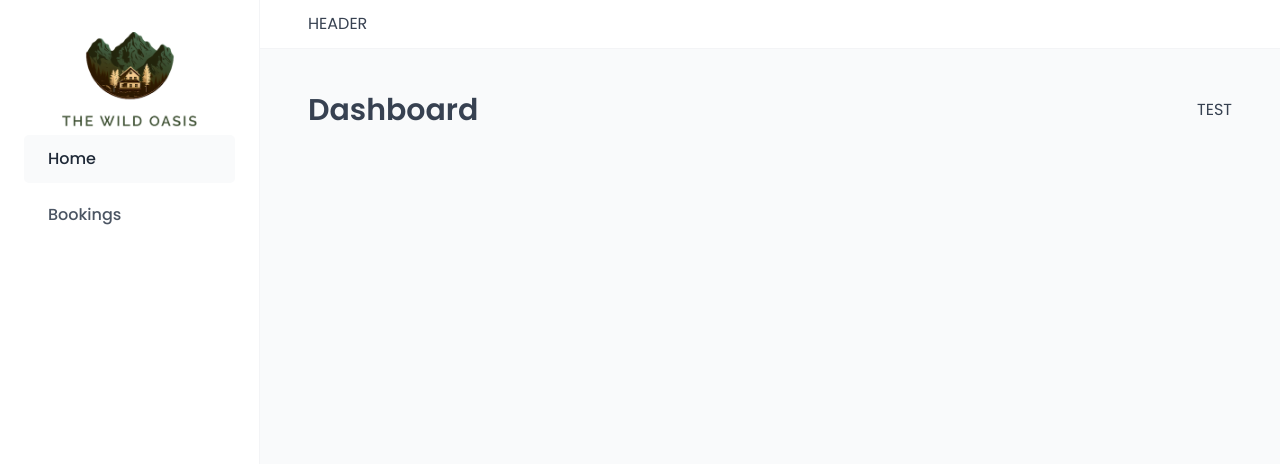
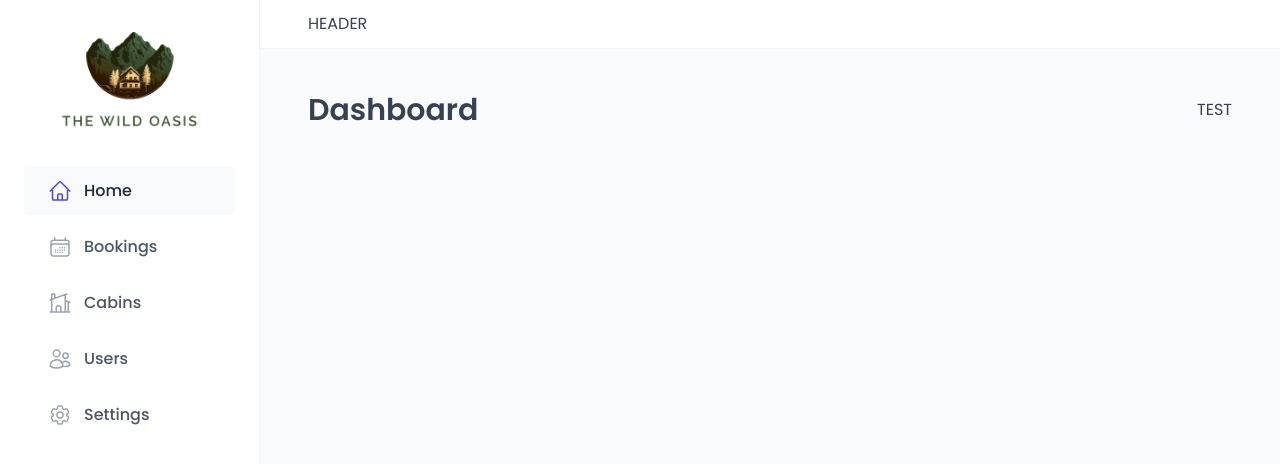
Before and after one commit to platisam/The_Wild_Oasis, a React (Vite) app: page /dashboard in a window 1280 px wide. Shown: the top 464 px of the page. Built offline with nearby package versions, Linux system fonts and the light colour scheme; a web font is replaced by a local one.

Commit message:
adding react icon for each element in NavList

```diff
--- a/src/ui/MainNav.jsx
+++ b/src/ui/MainNav.jsx
@@ -1,5 +1,12 @@
 import { NavLink } from "react-router-dom";
 import styled from "styled-components";
+import {
+  HiOutlineHome,
+  HiOutlineHomeModern,
+  HiOutlineCalendarDays,
+  HiOutlineUsers,
+  HiOutlineCog6Tooth,
+} from "react-icons/hi2";
 
 const NavList = styled.ul`
   display: flex;
@@ -51,10 +58,34 @@
     <nav>
       <NavList>
         <li>
-          <StyledNavLink to="/dashboard">Home</StyledNavLink>
+          <StyledNavLink to="/dashboard">
+            <HiOutlineHome />
+            <span>Home</span>
+          </StyledNavLink>
         </li>
         <li>
-          <StyledNavLink to="/bookings">Bookings</StyledNavLink>
+          <StyledNavLink to="/bookings">
+            <HiOutlineCalendarDays />
+            <span>Bookings</span>
+          </StyledNavLink>
+        </li>
+        <li>
+          <StyledNavLink to="/cabins">
+            <HiOutlineHomeModern />
+            <span>Cabins</span>
+          </StyledNavLink>
+        </li>
+        <li>
+          <StyledNavLink to="/users">
+            <HiOutlineUsers />
+            <span>Users</span>
+          </StyledNavLink>
+        </li>
+        <li>
+          <StyledNavLink to="/settings">
+            <HiOutlineCog6Tooth />
+            <span>Settings</span>
+          </StyledNavLink>
         </li>
       </NavList>
     </nav>
--- a/src/ui/Sidebar.jsx
+++ b/src/ui/Sidebar.jsx
@@ -8,6 +8,9 @@
   border-right: 1px solid var(--color-grey-100);
 
   grid-row: 1 / -1;
+  display: flex;
+  flex-direction: column;
+  gap: 3.2rem;
 `;
 
 const Sidebar = () => {
```
